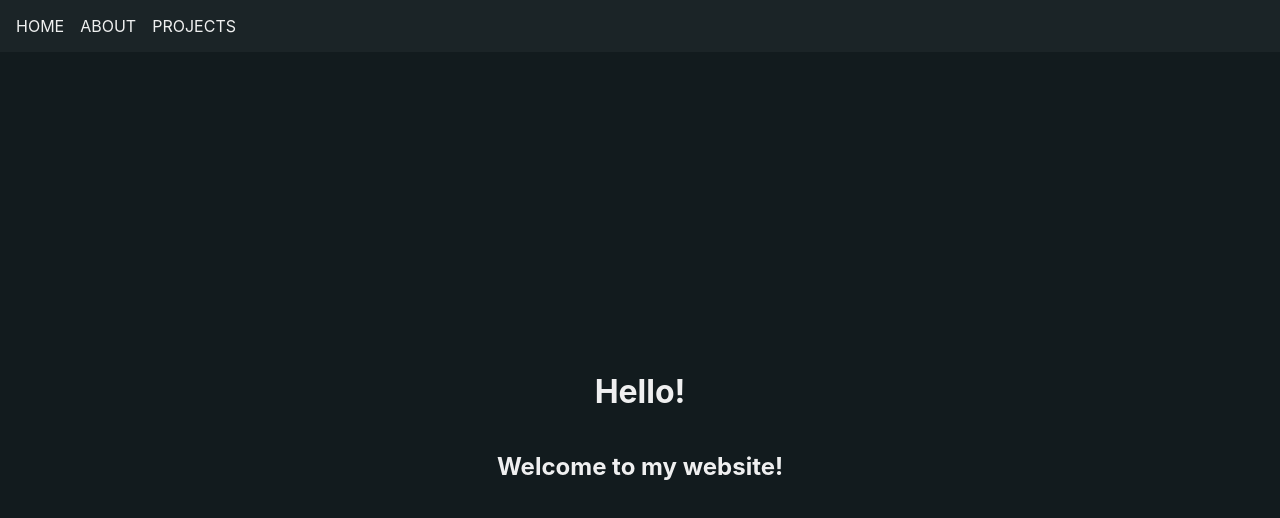
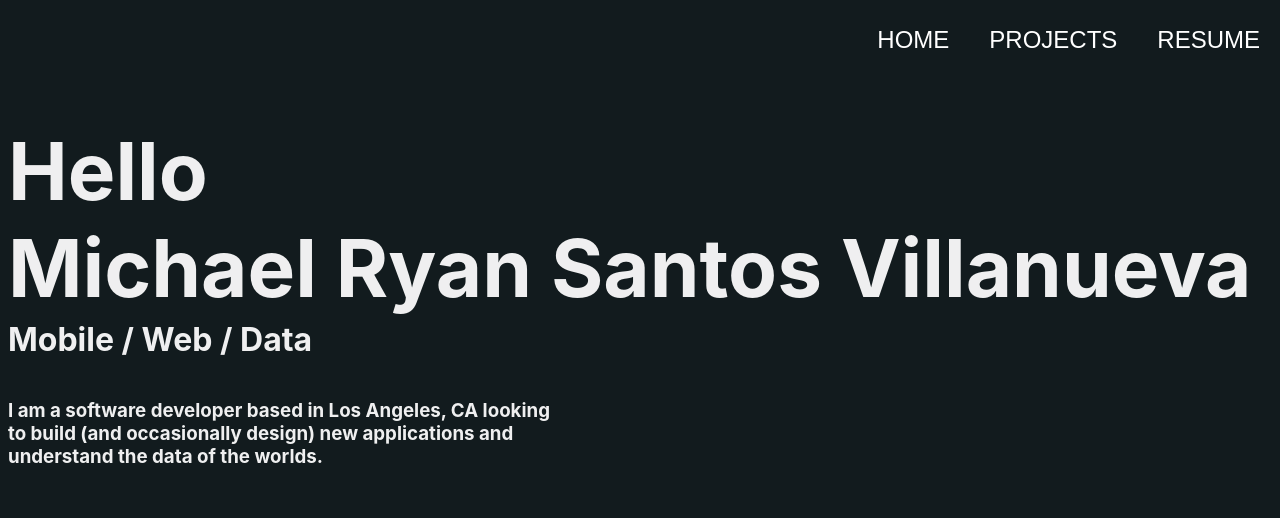
Before and after one commit to mvill025/portfoliosite, a Next.js app: page / in a window 1280 px wide. Shown: the top 518 px of the page. Built offline with nearby package versions, Linux system fonts and the light colour scheme.

Commit message:
updating styling and adding about

```diff
--- a/components/NavBar/NavBar.module.css
+++ b/components/NavBar/NavBar.module.css
@@ -2,23 +2,56 @@
   display: flex;
 
   width: 100vw;
-  height: fit-content;
+  height: 5rem;
 
-  background-color: #ffffff0a;
+  background-color: #ffffff00;
   color: #ffffffee
+}
+
+.navContent{
+  display: flex;
+  align-items: center;
+  justify-content: space-between;
+
+  height: 100%;
+  width: 100%;
+  max-width: 1450px;
+
+  margin: auto;
 }
 
 .tabsContainer {
   display: flex;
+  float: right;
 
-  width: 100%;
-  max-width: 1450px;
+  height: 100%;
+}
 
-  margin: auto;
-  padding: 1vh;
+.tabContainer {
+  display: flex;
 }
 
 .tab {
   display: flex;
-  padding: 1vh;
+  justify-content: center;
+  align-items: center;
+
+  height: 100%;
+
+  font-size: 1.5em;
+
+  color: #fff;
+  background-color: transparent;
+
+  border-radius: 0;
+
+  transition: all .3s ease-out ;
 }
+
+.tab:hover,
+.tab:focus,
+.tab:active {
+  color: #fff;
+  background-color: #ffffff22 ;
+  transition: all .03s linear ;
+}
--- a/components/NavBar/NavBar.tsx
+++ b/components/NavBar/NavBar.tsx
@@ -5,33 +5,39 @@ import styles from './NavBar.module.css'
 
 interface Tab {
   title: string,
-  path: string
+  path: string,
+  type: string
 }
+
+const TABS: Tab[] = [
+  { title: "HOME",      path: "/",          type: "link"  },
+  { title: "PROJECTS",  path: "/projects",  type: "link"  },
+  { title: "RESUME",    path: "/resume",    type: "dl"    },
+];
 
 const Tab = (tab: Tab) => {
   const { title, path } = tab;
   return (
-    <div className={styles.tab} key={title}>
-      <Link href={path}>
-        <a>
-          <span>{title}</span>
-        </a>
-      </Link>
+    <div className={styles.tabContainer} key={title}>
+      <button className={styles.tab}>
+        <Link href={path}>
+          <a style={{ padding: "0 0.5em" }}>
+            {title}
+           </a>
+        </Link>
+      </button>
     </div>
   );
 }
 
-const TABS: Tab[] = [
-  { title: "HOME", path: "/" },
-  { title: "ABOUT", path: "about"},
-  { title: "PROJECTS", path: "/projects" },
-];
-
 export const NavBar = () => {
   return (
     <nav className={styles.container}>
-      <div className={styles.tabsContainer}>
-        {TABS.map(Tab)}
+      <div className={styles.navContent}>
+        <h1 style={{ padding: "0 1em" }}>{""}</h1>
+        <div className={styles.tabsContainer}>
+          {TABS.map(Tab)}
+        </div>
       </div>
     </nav>
   )
--- a/pages/index.tsx
+++ b/pages/index.tsx
@@ -11,10 +11,17 @@ export default function Home() {
         <meta name="Michael Ryan Santos Villanueva" content="Everything you need to know about dis dude" />
         <link rel="icon" href="/favicon.ico" />
       </Head>
-      <NavBar/>
+      <NavBar />
       <main className={styles.main}>
-        <h1>Hello!</h1>
-        <h2>Welcome to my website!</h2>
+        <div className={styles.intro}>
+          <h1>Hello</h1>
+          <h1>Michael Ryan Santos Villanueva</h1>
+          <h2> Mobile / Web / Data </h2>
+        </div>
+        <h3 className={styles.about}>
+          I am a software developer based in Los Angeles, CA looking to build
+          (and occasionally design) new applications and understand the data of the worlds.
+        </h3>
       </main>
     </div>
   )
--- a/styles/Home.module.css
+++ b/styles/Home.module.css
@@ -9,118 +9,29 @@
 }
 
 .main {
-  padding: 5rem 0;
+  flex: 1;
+  display: flex;
+  flex-direction: column;
+
+  width: 100%;
+  max-width: 1450px;
+
+  background-color: #ffffff00;
+}
+
+.intro {
   flex: 1;
   display: flex;
   flex-direction: column;
   justify-content: center;
-  align-items: center;
+
+  padding: 2em 0 0;
+
+  width: 100%;
+  max-height: 300px;
 }
 
-.footer {
-  width: 100%;
-  height: 100px;
-  border-top: 1px solid #eaeaea;
-  display: flex;
-  justify-content: center;
-  align-items: center;
+.about {
+  float: left;
+  width: 30em;
 }
-
-.footer a {
-  display: flex;
-  justify-content: center;
-  align-items: center;
-  flex-grow: 1;
-}
-
-.title a {
-  color: #0070f3;
-  text-decoration: none;
-}
-
-.title a:hover,
-.title a:focus,
-.title a:active {
-  text-decoration: underline;
-}
-
-.title {
-  margin: 0;
-  line-height: 1.15;
-  font-size: 4rem;
-}
-
-.title,
-.description {
-  text-align: center;
-}
-
-.description {
-  line-height: 1.5;
-  font-size: 1.5rem;
-}
-
-.code {
-  color: #fff;
-  text-decoration: none;
-  border: 1px solid #eaeaea22;
-  border-radius: 10px;
-  background-color: #1c292e ;
-  padding: 0.75rem;
-  font-size: 1.1rem;
-  font-family: Menlo, Monaco, Lucida Console, Liberation Mono, DejaVu Sans Mono,
-    Bitstream Vera Sans Mono, Courier New, monospace;
-}
-
-.grid {
-  display: flex;
-  align-items: center;
-  justify-content: center;
-  flex-wrap: wrap;
-  max-width: 800px;
-  margin-top: 3rem;
-}
-
-.card {
-  margin: 1rem;
-  padding: 1.5rem;
-  text-align: left;
-
-  color: #fff;
-  text-decoration: none;
-  border: 1px solid #eaeaea55;
-  border-radius: 10px;
-  transition: color 0.15s ease, border-color 0.15s ease;
-  width: 45%;
-}
-
-.card:hover,
-.card:focus,
-.card:active {
-  color: #fff;
-  border-color: #1c292e;
-  background-color: #1c292e ;
-}
-
-.card h2 {
-  margin: 0 0 1rem 0;
-  font-size: 1.5rem;
-}
-
-.card p {
-  margin: 0;
-  font-size: 1.25rem;
-  line-height: 1.5;
-}
-
-.logo {
-  height: 1em;
-  margin-left: 0.5rem;
-}
-
-@media (max-width: 600px) {
-  .grid {
-    width: 100%;
-    flex-direction: column;
-  }
-}
--- a/styles/globals.css
+++ b/styles/globals.css
@@ -13,6 +13,18 @@ a {
   text-decoration: none;
 }
 
+h1 {
+  font-size: 5rem;
+  margin-top: -0.1em;
+  margin-bottom: 0.1em;
+}
+
+h2 {
+  font-size: 2rem;
+  margin-top: -0.1em;
+  margin-bottom: 0.1em;
+}
+
 * {
   box-sizing: border-box;
 }
```
Also changed, not shown: pages/projects/Projects.module.css (+21 -3 lines), pages/projects/Projects.tsx (+22 -8 lines), pages/projects/getStaticProps.ts (+8 -3 lines).
